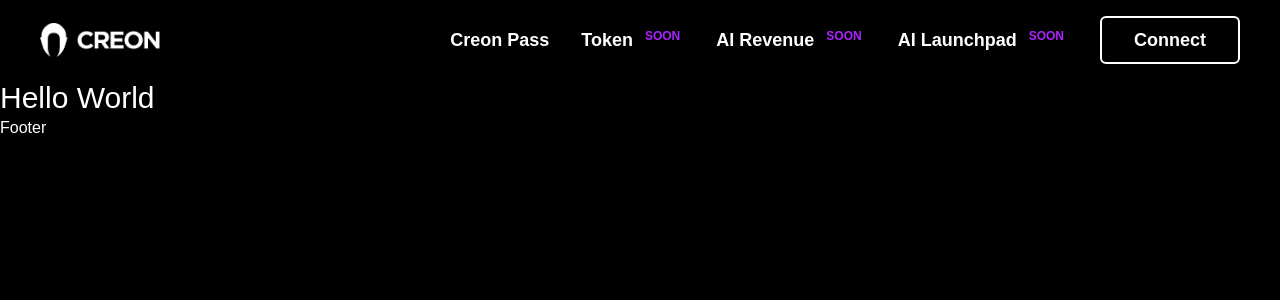
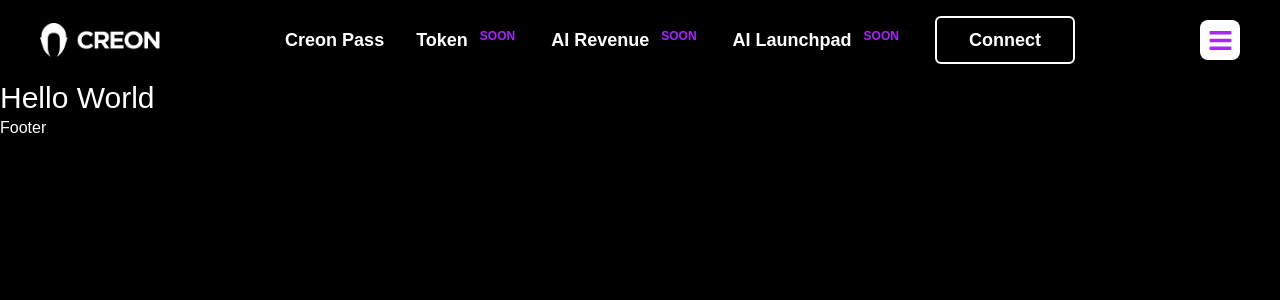
Before and after one commit to gift56/creon, a Next.js app: page / in a window 1280 px wide. Shown: the top 300 px of the page. Built offline with nearby package versions, Linux system fonts and the light colour scheme.

Commit message:
working on header

```diff
--- a/components/Header.tsx
+++ b/components/Header.tsx
@@ -2,7 +2,7 @@
 
 import Image from "next/image";
 import Link from "next/link";
-import { useEffect, useState } from "react";
+import { useEffect, useRef, useState } from "react";
 import { MdClose } from "react-icons/md";
 import { FaBars } from "react-icons/fa";
 
@@ -91,6 +91,12 @@ const Header = () => {
             Connect
           </button>
         </nav>
+        <span
+          onClick={() => setMobileNav((prev) => !prev)}
+          className="w-10 h-10 flex tab:hidden items-center justify-center bg-white text-primary rounded-lg"
+        >
+          {mobileNav ? <MdClose size={25} /> : <FaBars size={25} />}
+        </span>
       </nav>
     </header>
   );
```
